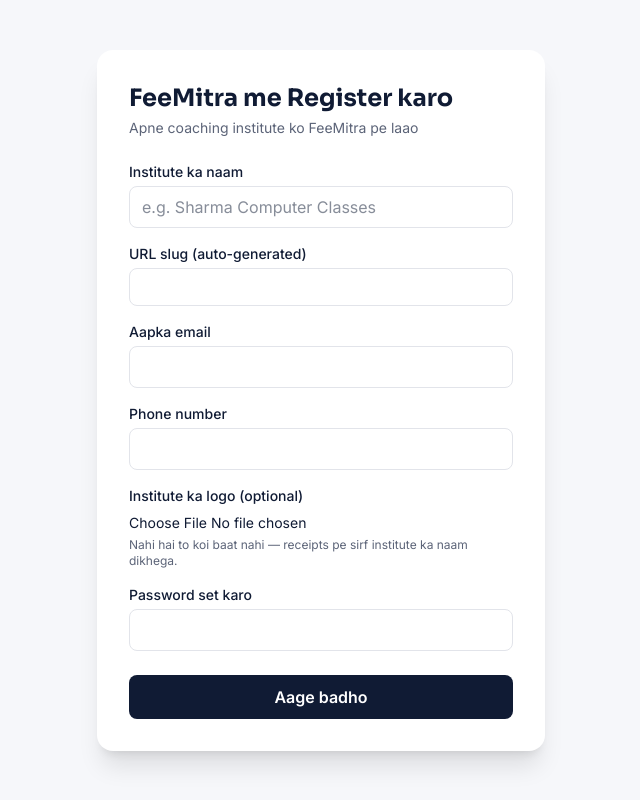
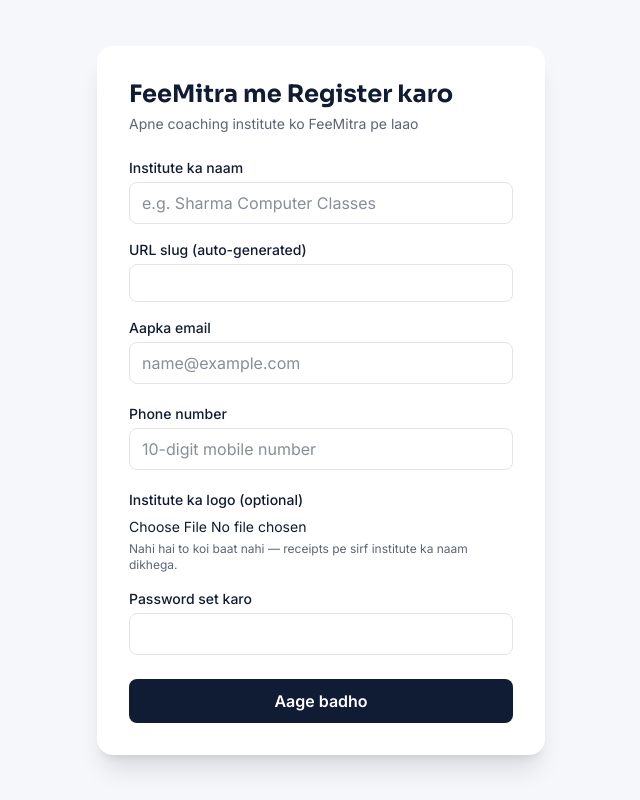
Before and after one commit to feemitraofficial/feemitra, a Next.js app: page /register in a window 1280 px wide. Shown: the whole page, without its empty margins (319-959 px from the left). Built offline with nearby package versions, Linux system fonts and the light colour scheme; no server answers.

Commit message:
Add files via upload

```diff
--- a/src/app/register/page.js
+++ b/src/app/register/page.js
@@ -31,6 +31,7 @@
   const [utr, setUtr] = useState("");
   const [logoFile, setLogoFile] = useState(null);
   const [error, setError] = useState("");
+  const [fieldErrors, setFieldErrors] = useState({});
   const [loading, setLoading] = useState(false);
   const [instituteId, setInstituteId] = useState(null);
 
@@ -45,9 +46,28 @@
     }));
   }
 
+  function validateDetails() {
+    const errors = {};
+    const emailRegex = /^[^\s@]+@[^\s@]+\.[^\s@]+$/;
+    const phoneRegex = /^[6-9]\d{9}$/; // 10-digit Indian mobile number
+
+    if (!emailRegex.test(form.ownerEmail)) {
+      errors.ownerEmail = "Sahi email daalo (jaise name@example.com)";
+    }
+    if (!phoneRegex.test(form.ownerPhone)) {
+      errors.ownerPhone = "Sahi 10-digit mobile number daalo (6-9 se shuru)";
+    }
+
+    setFieldErrors(errors);
+    return Object.keys(errors).length === 0;
+  }
+
   async function handleDetailsSubmit(e) {
     e.preventDefault();
     setError("");
+
+    if (!validateDetails()) return;
+
     setLoading(true);
 
     try {
@@ -184,19 +204,31 @@
               required
               value={form.ownerEmail}
               onChange={handleChange}
-              className="w-full border rounded-lg px-3 py-2 mb-4"
-              style={{ borderColor: "#E2E4EA" }}
+              className="w-full border rounded-lg px-3 py-2 mb-1"
+              style={{ borderColor: fieldErrors.ownerEmail ? "var(--danger)" : "#E2E4EA" }}
+              placeholder="name@example.com"
             />
+            {fieldErrors.ownerEmail && (
+              <p className="text-xs mb-3" style={{ color: "var(--danger)" }}>{fieldErrors.ownerEmail}</p>
+            )}
+            {!fieldErrors.ownerEmail && <div className="mb-4" />}
 
             <label className="block text-sm font-medium mb-1">Phone number</label>
             <input
               name="ownerPhone"
               required
+              inputMode="numeric"
+              maxLength={10}
               value={form.ownerPhone}
               onChange={handleChange}
-              className="w-full border rounded-lg px-3 py-2 mb-4"
-              style={{ borderColor: "#E2E4EA" }}
+              className="w-full border rounded-lg px-3 py-2 mb-1"
+              style={{ borderColor: fieldErrors.ownerPhone ? "var(--danger)" : "#E2E4EA" }}
+              placeholder="10-digit mobile number"
             />
+            {fieldErrors.ownerPhone && (
+              <p className="text-xs mb-3" style={{ color: "var(--danger)" }}>{fieldErrors.ownerPhone}</p>
+            )}
+            {!fieldErrors.ownerPhone && <div className="mb-4" />}
 
             <label className="block text-sm font-medium mb-1">
               Institute ka logo (optional)
```
